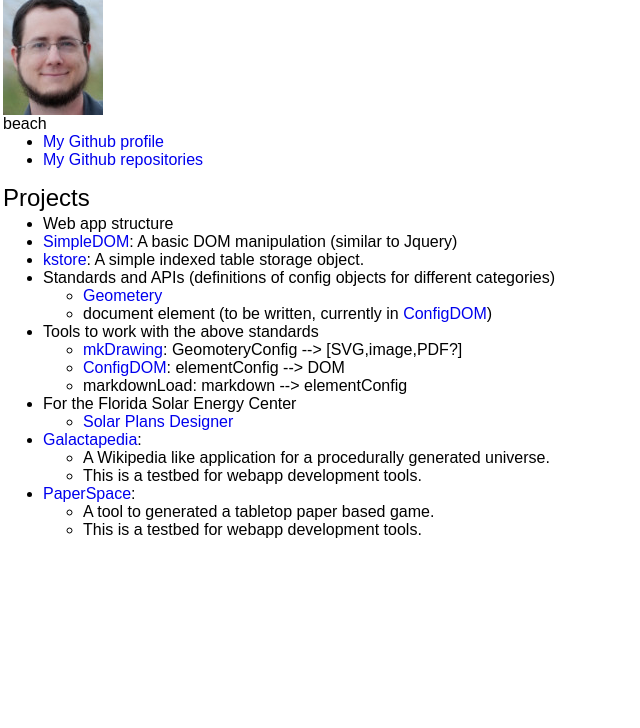
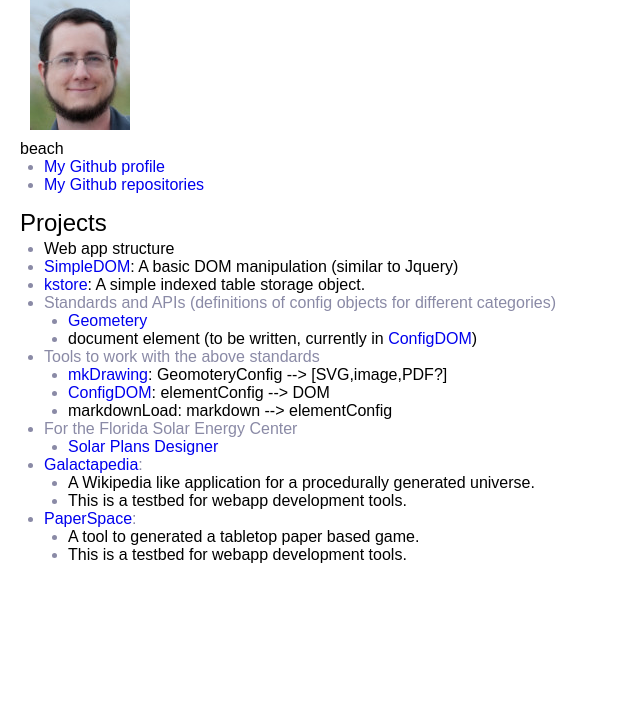
Before and after one commit to kshowalter/kshowalter.github.io, a plain HTML site: page index.html in a window 1280 px wide. Shown: the part 72-800 px from the top of the page, without its empty margins (0-640 px from the left). Drawn offline with Linux system fonts and the light colour scheme.

Commit message:
updated stylesheets

```diff
--- a/style/globalStyle.css
+++ b/style/globalStyle.css
@@ -33,7 +33,7 @@ Finally, I add this line, which removes that stupid spacing which appears all th
 h1, h2, h3, h4, h5, h6, th, td, caption { font-weight:normal; }
 */
 h1, h2, h3, h4, h5, h6, th, td, caption {
-  font-weight:normal;
+  font-weight: normal;
   margin-top: 15px;
   margin-bottom: 3px;
 }
--- a/style/style.css
+++ b/style/style.css
@@ -0,0 +1,18 @@
+body {
+  margin: 20px;
+}
+
+img {
+  margin: 10px;
+}
+
+
+ul li {
+    list-style-type: disc;
+    margin-left: -1em;
+    color: #8a8aa6;
+}
+
+ol li:first-line, ul li:first-line  {
+    color: black;
+}
```
